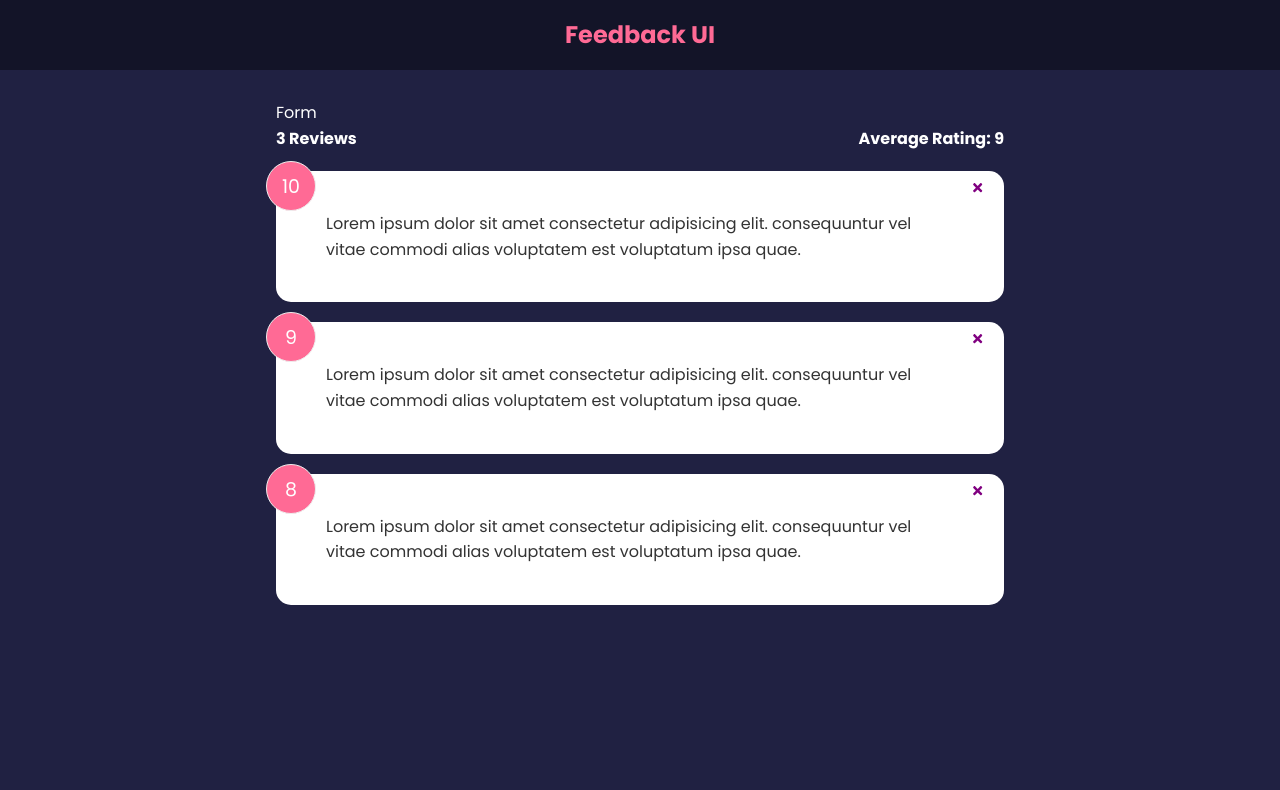
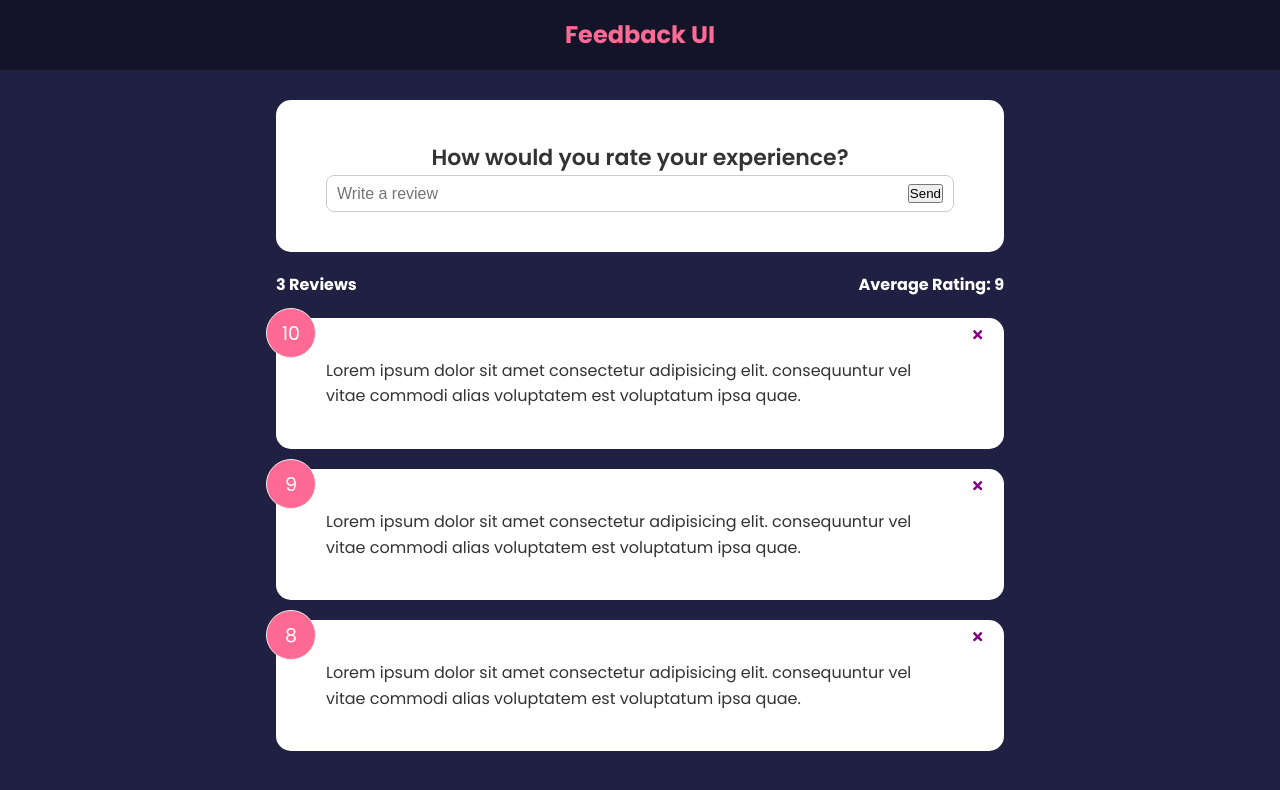
Before and after one commit to lsr488/feedback-app, a React (Create React App) app: page / in a window 1280 px wide. Shown: the top 790 px of the page. Built offline with nearby package versions, Linux system fonts and the light colour scheme.

Commit message:
Take in text for FeedbackForm

```diff
--- a/src/components/FeedbackForm.jsx
+++ b/src/components/FeedbackForm.jsx
@@ -1,7 +1,27 @@
+import { useState } from 'react';
 import Card from './shared/Card';
 
 function FeedbackForm() {
-	return <div>Form</div>
+	const [text, setText] = useState('');
+
+	const handleTextChange = (e) => {
+		setText(e.target.value);
+	}
+
+	return <Card>
+		<form>
+			<h2>How would you rate your experience?</h2>
+		{/* @TODO - rating select component*/}
+		<div className='input-group'>
+			<input
+				onChange={handleTextChange}
+				type='text'
+				placeholder='Write a review'
+				value={text} />
+			<button type="submit">Send</button>
+		</div>
+		</form>
+	</Card>
 }
 
 export default FeedbackForm
```
